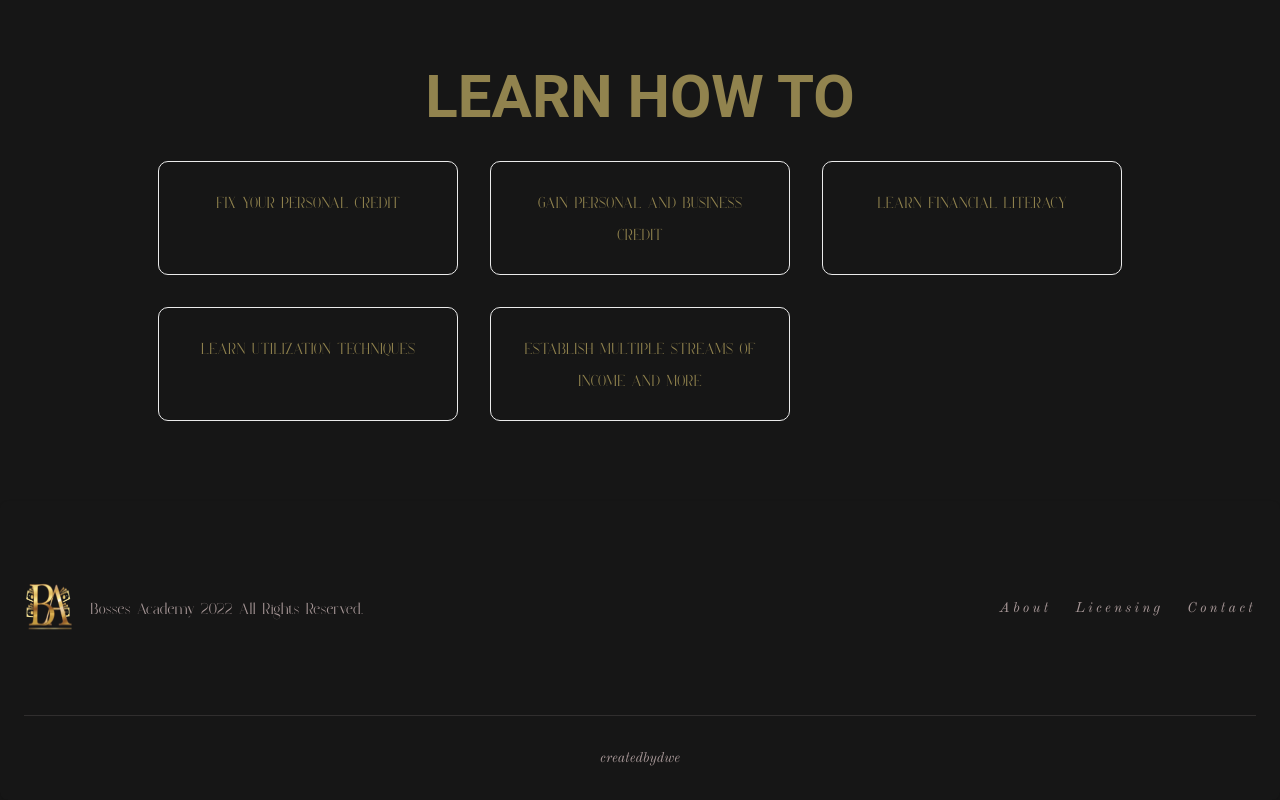
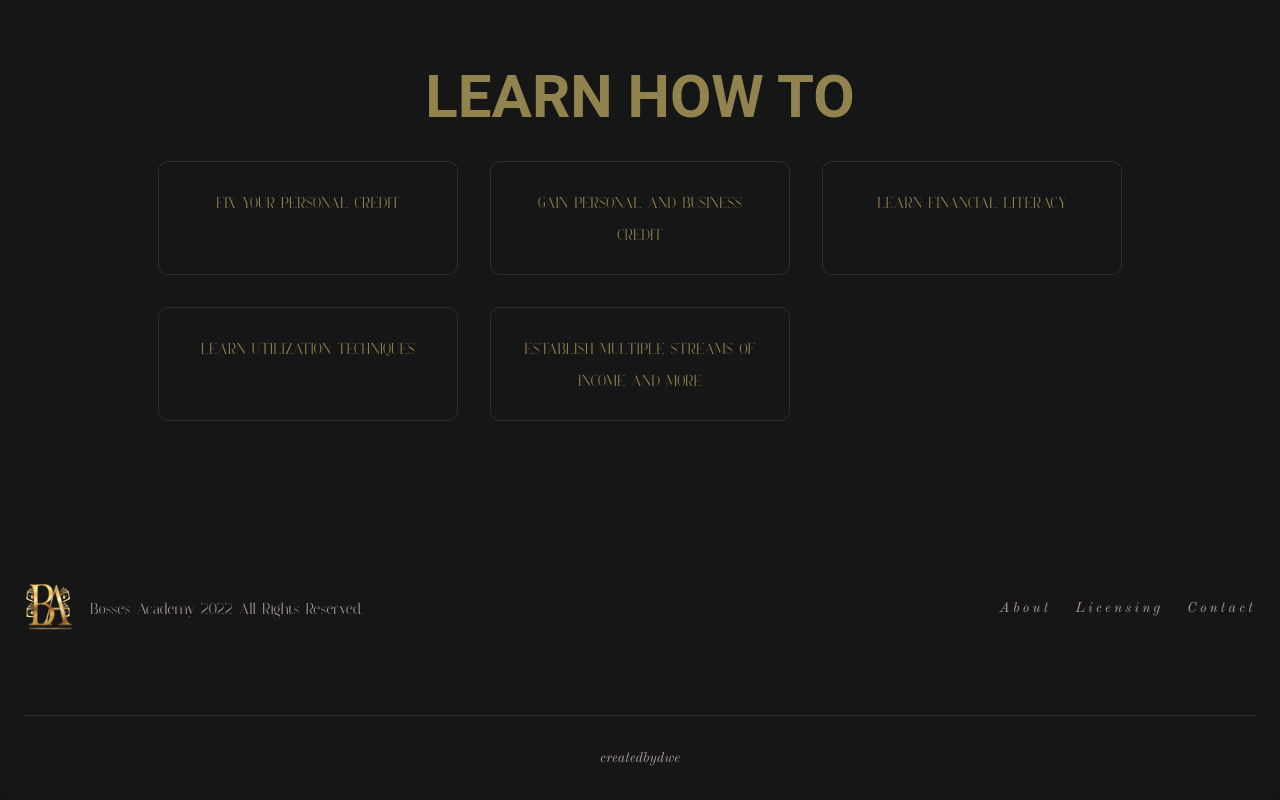
Before and after one commit to dreayoung/Bosses-Academy2022, a Next.js app: page / in a window 1280 px wide. Shown: the part 1750-2550 px from the top of the page. Built offline with nearby package versions, Linux system fonts and the light colour scheme.

Commit message:
border-color

```diff
--- a/styles/Home.module.css
+++ b/styles/Home.module.css
@@ -51,7 +51,7 @@
   text-align: center;
   /* color: inherit; */
   text-decoration: none;
-  border: 1px solid #eaeaea;
+  border: 1px solid #302e2e;
   border-radius: 10px;
   transition: color 0.15s ease, border-color 0.15s ease;
   max-width: 300px;
```
